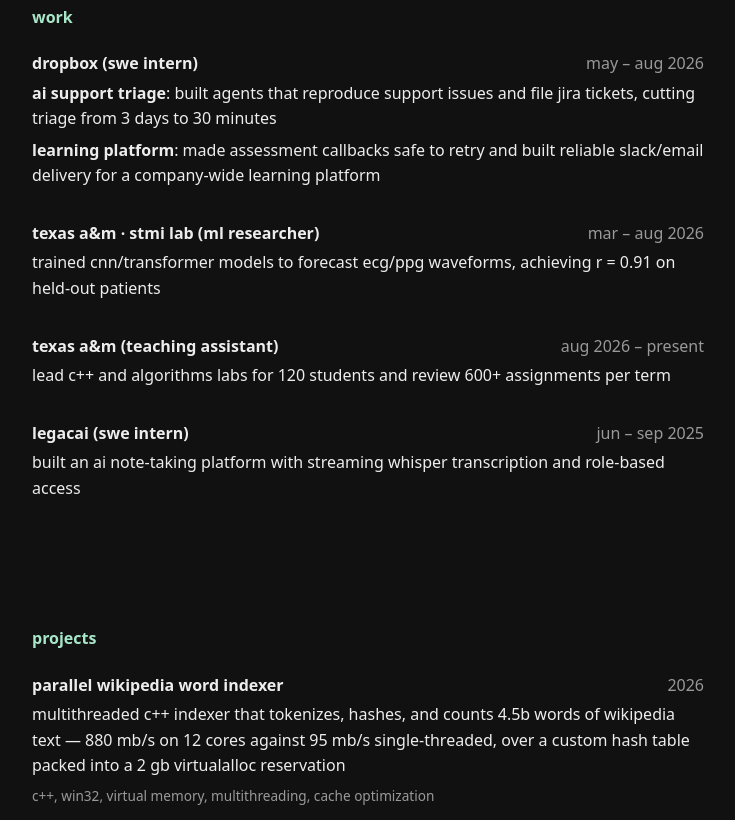
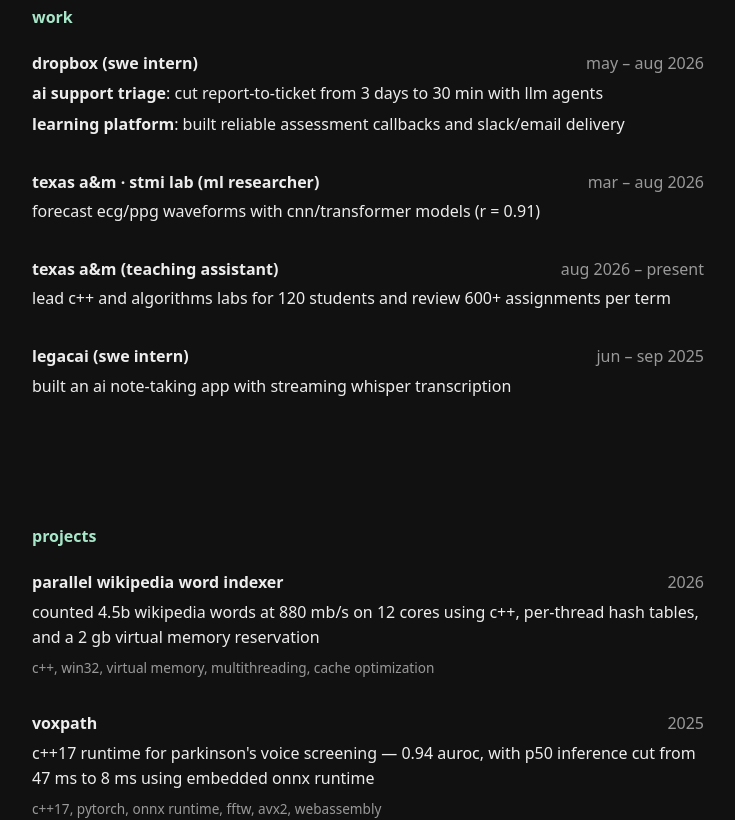
Before and after one commit to andrewv426/portfolio, a React (Vite) app: page / in a window 1280 px wide. Shown: the part 260-1080 px from the top of the page, without its empty margins (272-1007 px from the left). Built offline with nearby package versions, Linux system fonts and the light colour scheme; a web font is replaced by a local one.

Commit message:
refactor: tighten descriptions to fit desktop line limits

```diff
--- a/src/data/work.js
+++ b/src/data/work.js
@@ -5,11 +5,11 @@
     summaries: [
       {
         label: "ai support triage",
-        text: "built agents that reproduce support issues and file jira tickets, cutting triage from 3 days to 30 minutes",
+        text: "cut report-to-ticket from 3 days to 30 min with llm agents",
       },
       {
         label: "learning platform",
-        text: "made assessment callbacks safe to retry and built reliable slack/email delivery for a company-wide learning platform",
+        text: "built reliable assessment callbacks and slack/email delivery",
       },
     ],
   },
@@ -18,7 +18,7 @@
     date: "mar – aug 2026",
     summaries: [
       {
-        text: "trained cnn/transformer models to forecast ecg/ppg waveforms, achieving r = 0.91 on held-out patients",
+        text: "forecast ecg/ppg waveforms with cnn/transformer models (r = 0.91)",
       },
     ],
   },
@@ -36,7 +36,7 @@
     date: "jun – sep 2025",
     summaries: [
       {
-        text: "built an ai note-taking platform with streaming whisper transcription and role-based access",
+        text: "built an ai note-taking app with streaming whisper transcription",
       },
     ],
   },
@@ -48,7 +48,7 @@
     name: "parallel wikipedia word indexer",
     date: "2026",
     description:
-      "multithreaded c++ indexer that tokenizes, hashes, and counts 4.5b words of wikipedia text — 880 mb/s on 12 cores against 95 mb/s single-threaded, over a custom hash table packed into a 2 gb virtualalloc reservation",
+      "counted 4.5b wikipedia words at 880 mb/s on 12 cores using c++, per-thread hash tables, and a 2 gb virtual memory reservation",
     tech: "c++, win32, virtual memory, multithreading, cache optimization",
     tags: [],
     repoUrl: null,
@@ -59,7 +59,7 @@
     name: "voxpath",
     date: "2025",
     description:
-      "c++17 inference runtime detecting vocal biomarkers for early parkinson's screening — 0.94 auroc on held-out speakers, p50 latency 47 ms → 8 ms by embedding onnx runtime and removing python from the hot path",
+      "c++17 runtime for parkinson's voice screening — 0.94 auroc, with p50 inference cut from 47 ms to 8 ms using embedded onnx runtime",
     tech: "c++17, pytorch, onnx runtime, fftw, avx2, webassembly",
     tags: [],
     repoUrl: "https://github.com/andrewv426/voxpath",
@@ -103,7 +103,7 @@
     name: "jp morgan dataforgood",
     date: "2025",
     description:
-      "logistic regression model to improve employment outcomes for domestic violence survivors, built with an ngo to identify a service gap affecting adolescents excluded from both childcare and adult workforce programs",
+      "built a logistic regression model with an ngo to improve employment outcomes for domestic violence survivors and identify gaps in adolescent services",
     tech: "python, pandas, scikit-learn, logistic regression",
     tags: ["winner"],
     repoUrl: null,
```
